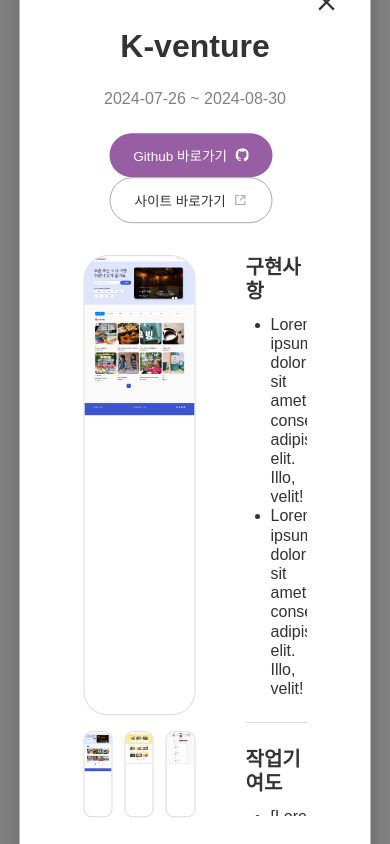
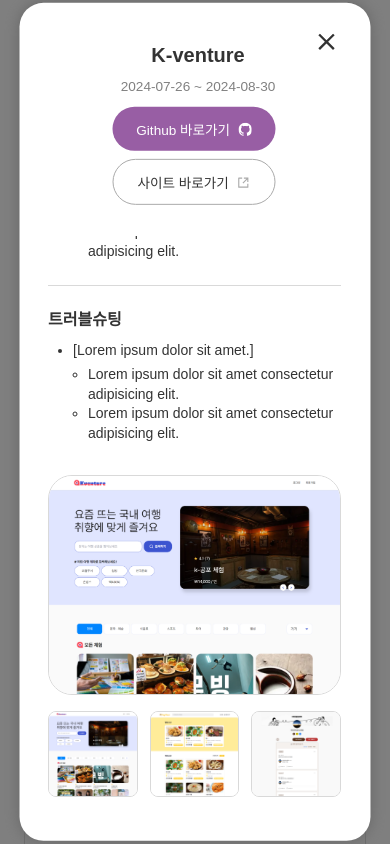
Before and after one commit to soma0078/portfolio, a React (Vite) app: page / in a window 390 px wide. Both pictures are taken after a click on the link 265 px from the left and 3168 px from the top of the page. Built offline with nearby package versions, Linux system fonts and the light colour scheme.

Commit message:
style: Project 팝업 반응형 스타일 적용
- 프로젝트 이미지 및 상세 내용 레이아웃 및 폰트 크기, 여백 조정

```diff
--- a/src/components/DetailPopupItem.tsx
+++ b/src/components/DetailPopupItem.tsx
@@ -6,6 +6,11 @@
 import { flexStyle } from "../styles/commonStyles";
 import ThumbnailGallery from "./ui/ThumbnailGallery";
 import ProjectDetailList from "./ProjectDetailList";
+import devices from "../constants/devices";
+
+const StyledPopupContainer = styled.div`
+  position: relative;
+`;
 
 const ProjectTopBar = styled.div`
   text-align: center;
@@ -15,12 +20,33 @@
     margin: 24px 0;
     color: #818181;
   }
+
+  .buttons {
+    ${flexStyle}
+    justify-content: center;
+    flex-wrap: wrap;
+  }
+
+  @media ${devices.lg} {
+    position: sticky;
+    top: 0;
+    background-color: ${({ theme }) => theme.bgColor};
+    padding: 24px 0;
+  }
+
+  @media ${devices.sm} {
+    .date {
+      font-size: 0.85rem;
+      margin: 12px 0;
+    }
+  }
 `;
 
 const ProjectContainer = styled.div`
   ${flexStyle}
   gap: 50px;
   margin-top: 32px;
+  overflow-y: scroll;
 
   > div {
     width: calc(100% / 2);
@@ -29,32 +55,48 @@
   img {
     width: 100%;
   }
+
+  @media ${devices.lg} {
+    flex-direction: column-reverse;
+    max-height: 560px;
+    padding-right: 8px;
+    margin-bottom: 44px;
+    margin-top: 8px;
+
+    > div {
+      width: 100%;
+    }
+  }
+
+  @media ${devices.sm} {
+    gap: 32px;
+  }
 `;
 
 function DetailPopupItem({ project }: ProjectCardProps) {
   return (
-    <>
+    <StyledPopupContainer>
       <ProjectTopBar>
         <h5 className="popup-project-title">{project.title}</h5>
         <span className="date">{project.date}</span>
-        <Button primary buttonText="Github 바로가기" icon={BsGithub} />
-        <Button outline buttonText="사이트 바로가기" icon={RiShareBoxLine} />
+        <div className="buttons">
+          <Button primary buttonText="Github 바로가기" icon={BsGithub} />
+          <Button outline buttonText="사이트 바로가기" icon={RiShareBoxLine} />
+        </div>
       </ProjectTopBar>
       <ProjectContainer>
-        {/* TODO: 썸네일 갤러리 추가 */}
         <ThumbnailGallery
           title={project.title}
           thumbnailImages={project.thumbnailImages}
         />
 
-        {/* TODO: 프로젝트 상세 정보 추가 */}
         <ProjectDetailList
           implementation={project.implementation}
           contribution={project.contribution}
           troubleshooting={project.troubleshooting}
         />
       </ProjectContainer>
-    </>
+    </StyledPopupContainer>
   );
 }
 
--- a/src/components/ProjectDetailItem.tsx
+++ b/src/components/ProjectDetailItem.tsx
@@ -1,5 +1,6 @@
 import styled from "styled-components";
 import { ProjectDetailProps } from "./sections/Projects";
+import devices from "../constants/devices";
 
 interface ProjectDetailItemProps {
   title: string;
@@ -8,8 +9,10 @@
 }
 
 const StyledProjectDetailItem = styled.div`
-  margin-bottom: 24px;
-  padding-bottom: 24px;
+  &:not(:last-child) {
+    margin-bottom: 24px;
+    padding-bottom: 24px;
+  }
 
   &:not(:last-child) {
     border-bottom: 1px solid #d9d9d9;
@@ -19,6 +22,18 @@
     font-size: 1.25rem;
     font-weight: 600;
     margin-bottom: 12px;
+  }
+
+  @media ${devices.lg} {
+    h6 {
+      font-size: 1.125rem;
+    }
+  }
+
+  @media ${devices.sm} {
+    h6 {
+      font-size: 1rem;
+    }
   }
 `;
 
--- a/src/components/ProjectDetailList.tsx
+++ b/src/components/ProjectDetailList.tsx
@@ -1,6 +1,7 @@
 import styled from "styled-components";
 import ProjectDetailItem from "./ProjectDetailItem";
 import { ProjectDetailProps } from "./sections/Projects";
+import devices from "../constants/devices";
 
 export interface ProjectDetailListProps {
   implementation: string[];
@@ -12,6 +13,11 @@
   height: auto;
   overflow-y: auto;
   max-height: 560px;
+
+  @media ${devices.lg} {
+    overflow-y: visible;
+    max-height: auto;
+  }
 `;
 
 function ProjectDetailList({
--- a/src/components/common/PopupLayout.tsx
+++ b/src/components/common/PopupLayout.tsx
@@ -1,6 +1,7 @@
 import { MdClose } from "react-icons/md";
 import styled from "styled-components";
 import { ReactNode, useEffect } from "react";
+import devices from "../../constants/devices";
 
 interface PopupProps {
   onClose: () => void;
@@ -38,14 +39,23 @@
   border-radius: 24px;
   box-shadow: #666 0 0 15px;
   z-index: 1000;
+
+  @media ${devices.lg} {
+    padding: 24px 38px 0 44px;
+  }
+
+  @media ${devices.sm} {
+    padding: 16px 22px 0 28px;
+  }
 `;
 
 const CloseButton = styled.button`
-  position: absolute;
+  position: fixed;
   top: 24px;
   right: 24px;
   font-size: 1.75rem;
   border-radius: 32px;
+  z-index: 99;
 
   color: ${({ theme }) => theme.textColor};
 
@@ -73,10 +83,10 @@
     <StyledPopupLayout>
       <PopupBackgound onClick={onClose} />
       <PopupContentainer>
-        {children}
         <CloseButton onClick={onClose}>
           <MdClose />
         </CloseButton>
+        {children}
       </PopupContentainer>
     </StyledPopupLayout>
   );
--- a/src/components/ui/ThumbnailGallery.tsx
+++ b/src/components/ui/ThumbnailGallery.tsx
@@ -1,6 +1,7 @@
 import styled from "styled-components";
 import { flexStyle, imgOutlineStyle } from "../../styles/commonStyles";
 import { useState } from "react";
+import devices from "../../constants/devices";
 
 interface ThumbnailGalleryProps {
   title: string;
@@ -15,6 +16,14 @@
   img {
     width: 100%;
     transition: transform 0.5s ease;
+  }
+
+  @media ${devices.lg} {
+    height: 320px;
+  }
+
+  @media ${devices.sm} {
+    height: 220px;
   }
 `;
 
--- a/src/styles/GlobalStyle.ts
+++ b/src/styles/GlobalStyle.ts
@@ -36,18 +36,13 @@
 		transition: 0.3s ease;
 	}
 
-p {
-	font-size:1rem;
-	line-height: 1.4;
-
-	@media ${devices.sm} {
-		font-size:0.875rem;
+	p, li {
+		font-size:1rem;
+		line-height: 1.4;
 	}
-}
 
 	::-webkit-scrollbar {
 		width: 8px;
-		height: 15px;
 	}
 
 	::-webkit-scrollbar-thumb {
@@ -56,8 +51,8 @@
 	}
 
 	::-webkit-scrollbar-track {
-		background-color: #a0a0a5;
-		border-radius: 12px;
+		background-color: transparent;
+
 	}
 
 	.popup-project-title {
@@ -65,6 +60,24 @@
 		font-weight: 600;
 		margin-bottom: 16px;
 	}
+
+	@media ${devices.lg} {
+		.popup-project-title {
+			font-size: 1.7rem;
+		}
+	}
+
+	@media ${devices.sm} {
+		p, li {
+			font-size:0.875rem;
+		}
+		.popup-project-title {
+		font-size: 1.25rem;
+		margin-bottom: 12px;
+		}
+	}
+
+
 `;
 
 export default GlobalStyle;
```
